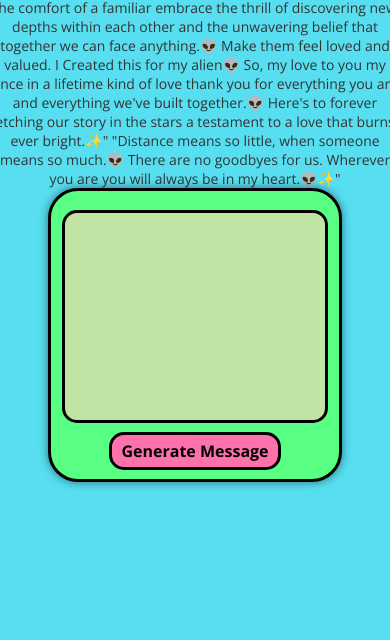
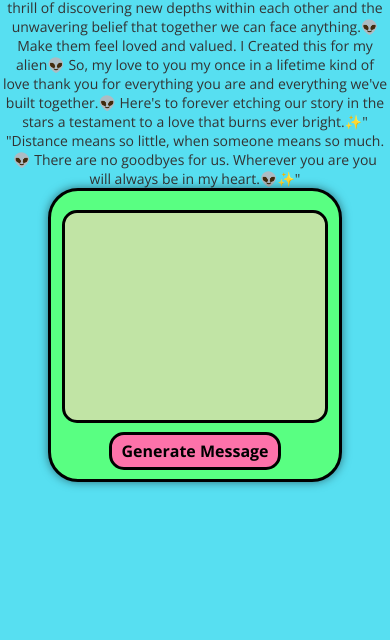
Before and after one commit to nacar77/alien, a plain HTML site: page index.html in a window 390 px wide. Shown: the part 401-1041 px from the top of the page. Drawn offline with nearby package versions, Linux system fonts and the light colour scheme; a web font is replaced by a local one.

Commit message:
Update main.css

```diff
--- a/main.css
+++ b/main.css
@@ -118,7 +118,7 @@
 
   @media (max-width: 800px) {
     .section-a {
-      width: 105%;
+      width: 99%;
       height: 15rem;
       margin-top: 60px;
     }
```
